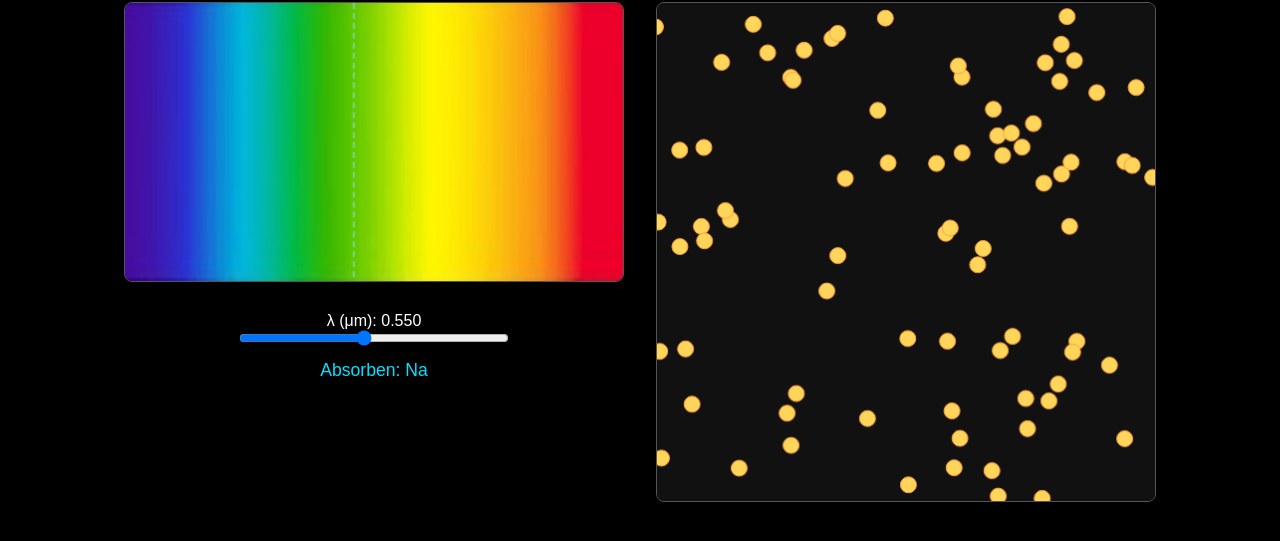
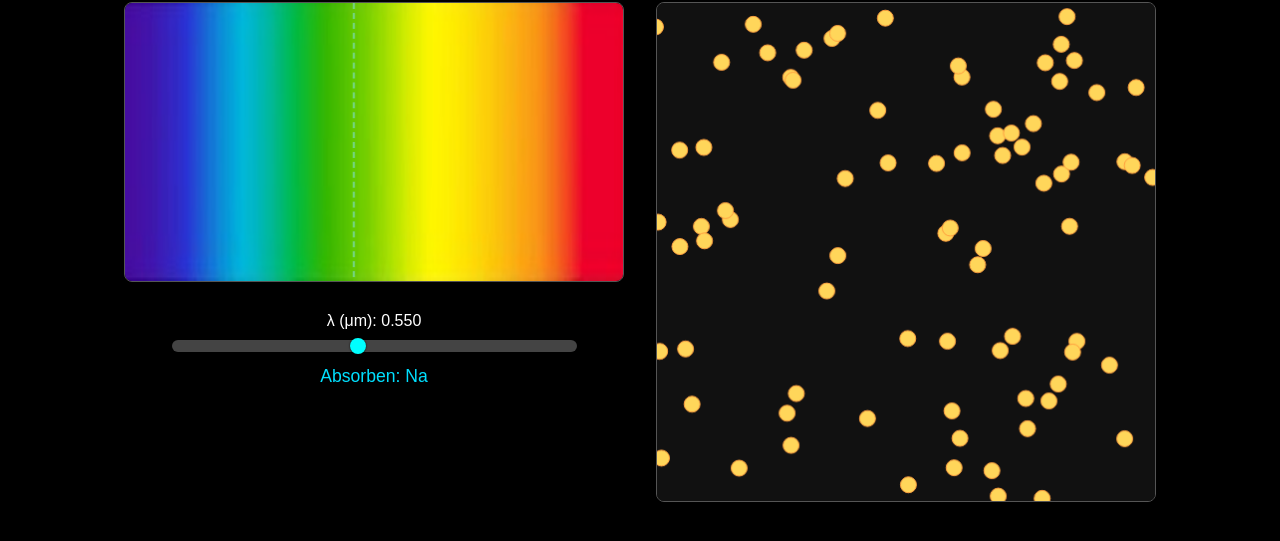
Before and after one commit to torturador44/ASTROSIM, a plain HTML site: page espectroscopia.html in a window 1280 px wide. Shown: the part 75-616 px from the top of the page. Drawn offline with Linux system fonts and the light colour scheme.

Commit message:
Actualizar método de espectroscopía para que funcione en todos los SO

```diff
--- a/espectroscopia.html
+++ b/espectroscopia.html
@@ -15,6 +15,38 @@
     #controls{width:90%;max-width:1100px;margin-top:20px;text-align:center}
     input[type=range]{width:60%}
     #gasText{margin-top:10px;font-size:1.1rem;color:var(--accent)}
+    /* --- Estilo universal para sliders visible en Safari, Mac, Windows --- */
+    input[type="range"] {
+    -webkit-appearance: none;
+    appearance: none;
+    width: 90%;
+    height: 12px;
+    background: #444;
+    border-radius: 6px;
+    outline: none;
+    margin-top: 10px;
+    }
+
+    input[type="range"]::-webkit-slider-thumb {
+    -webkit-appearance: none;
+    appearance: none;
+    width: 16px;
+    height: 16px;
+    background: #00ffff;
+    border-radius: 50%;
+    cursor: pointer;
+    box-shadow: 0 0 2px #000;
+    }
+
+    input[type="range"]::-moz-range-thumb {
+    width: 16px;
+    height: 16px;
+    background: #00ffff;
+    border: none;
+    border-radius: 50%;
+    cursor: pointer;
+    }
+
   </style>
 </head>
 <body>
```
